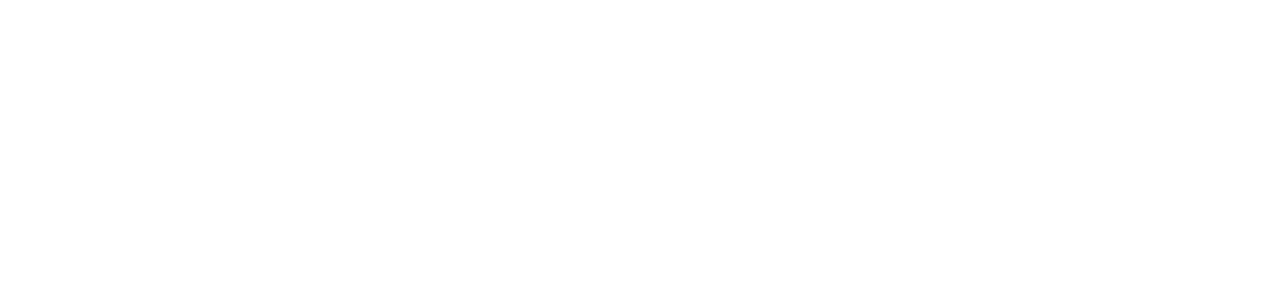
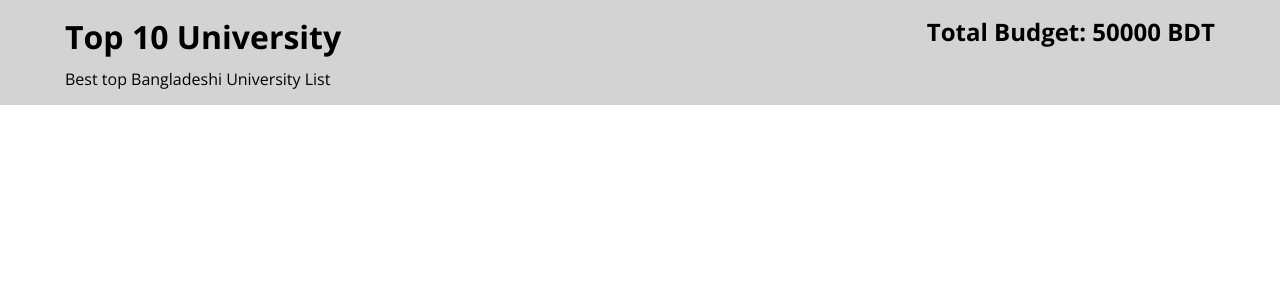
Before and after one commit to azizulwd/the-superhero-director-website, a React (Create React App) app: page / in a window 1280 px wide. Shown: the top 300 px of the page. Built offline with nearby package versions, Linux system fonts and the light colour scheme.

Commit message:
header added

```diff
--- a/src/App.css
+++ b/src/App.css
@@ -1,5 +1,5 @@
 /* Google Fonts */
-@import url('https://fonts.googleapis.com/css2?family=Open+Sans:wght@400;500;700&display=swap');
+@import url('https://fonts.googleapis.com/css2?family=Open+Sans:wght@400;500;700;900&display=swap');
 /* Google Fonts */
 
 *{
--- a/src/App.js
+++ b/src/App.js
@@ -1,10 +1,11 @@
 import logo from './logo.svg';
 import './App.css';
+import Header from './components/Header/Header';
 
 function App() {
   return (
     <div>
-
+      <Header></Header>
     </div>
   );
 }
--- /dev/null
+++ b/src/components/Header/Header.css
@@ -0,0 +1,15 @@
+.header {
+    background: lightgray;
+    margin-bottom: 20px;
+}
+.container{
+    width: 1150px;
+    margin: 0 auto;
+    display: flex;
+    justify-content: space-between;
+    padding: 15px 0;
+}
+.name h1{
+    font-weight: 900;
+    margin-bottom: 10px;
+}
--- /dev/null
+++ b/src/components/Header/Header.js
@@ -0,0 +1,22 @@
+import React from 'react';
+import './Header.css';
+
+const Header = () => {
+    return (
+        <div>
+            <div className="header">
+                <div className="container">
+                    <div className="name">
+                        <h1>Top 10 University</h1>
+                        <p>Best top Bangladeshi University List</p>
+                    </div>
+                    <div className="budget">
+                        <h2>Total Budget: 50000 BDT</h2>
+                    </div>
+                </div>
+            </div>
+        </div>
+    );
+};
+
+export default Header;
```
Also changed, not shown: public/university.json (added, +72 -0 lines).
